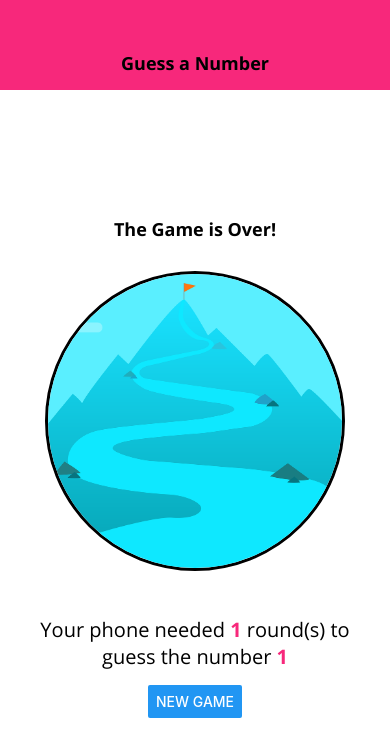
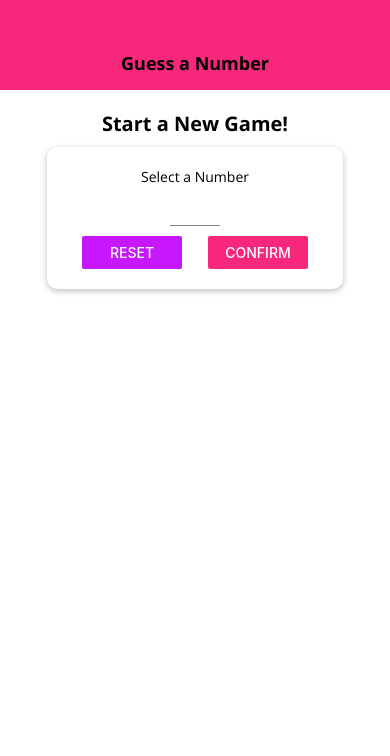
Before and after one commit to yashjawale/guess-a-number, a React Native app: screen / in a window 390 px wide. Shown: the top 756 px of the page. Built offline with nearby package versions, Linux system fonts and the light colour scheme.

Commit message:
Added Custom Buttons

```diff
--- a/App.js
+++ b/App.js
@@ -46,14 +46,6 @@
 
 	let content = <StartGameScreen onStartGame={startGameHandler} />;
 
-	content = (
-		<GameOverScreen
-			roundsNumber={1}
-			userNumber={1}
-			onRestart={configureNewGameHandler}
-		/>
-	);
-
 	if (userNumber && guessRounds <= 0) {
 		content = (
 			<GameScreen userChoice={userNumber} onGameOver={gameOverHandler} />
--- /dev/null
+++ b/components/MainButton.js
@@ -0,0 +1,29 @@
+import React from "react";
+import { View, Text, StyleSheet, TouchableOpacity } from "react-native";
+import Colors from "../constants/colors.js";
+
+const MainButton = (props) => {
+	return (
+		<TouchableOpacity activeOpacity={0.6} onPress={props.onPress}>
+			<View style={styles.button}>
+				<Text style={styles.buttonText}>{props.children}</Text>
+			</View>
+		</TouchableOpacity>
+	);
+};
+
+const styles = StyleSheet.create({
+	button: {
+		backgroundColor: Colors.primary,
+		paddingVertical: 12,
+		paddingHorizontal: 30,
+		borderRadius: 50,
+	},
+	buttonText: {
+		fontFamily: "open-sans",
+		color: "white",
+		fontSize: 18,
+	},
+});
+
+export default MainButton;
--- a/screens/GameOverScreen.js
+++ b/screens/GameOverScreen.js
@@ -3,6 +3,7 @@
 
 import BodyText from "../components/BodyText.js";
 import TitleText from "../components/TitleText.js";
+import MainButton from "../components/MainButton.js";
 import Colors from "../constants/colors.js";
 
 const GameOverScreen = (props) => {
@@ -29,7 +30,7 @@
 					<Text style={styles.highlight}>{props.userNumber}</Text>
 				</BodyText>
 			</View>
-			<Button title="NEW GAME" onPress={props.onRestart} />
+			<MainButton onPress={props.onRestart}>NEW GAME</MainButton>
 		</View>
 	);
 };
--- a/screens/GameScreen.js
+++ b/screens/GameScreen.js
@@ -3,6 +3,7 @@
 
 import NumberContainer from "../components/NumberContainer.js";
 import Card from "../components/Card.js";
+import MainButton from "../components/MainButton.js";
 import DefaultStyles from "../constants/default-styles.js";
 
 const generateRandomInBetween = (min, max, exclude) => {
@@ -64,11 +65,12 @@
 			<Text style={DefaultStyles.title}>Opponent's Guess</Text>
 			<NumberContainer>{currentGuess}</NumberContainer>
 			<Card style={styles.buttonContainer}>
-				<Button title="LOWER" onPress={nextGuessHandler.bind(this, "lower")} />
-				<Button
-					title="GREATER"
-					onPress={nextGuessHandler.bind(this, "greater")}
-				/>
+				<MainButton onPress={nextGuessHandler.bind(this, "lower")}>
+					LOWER
+				</MainButton>
+				<MainButton onPress={nextGuessHandler.bind(this, "greater")}>
+					GREATER
+				</MainButton>
 			</Card>
 		</View>
 	);
@@ -83,8 +85,8 @@
 	buttonContainer: {
 		flexDirection: "row",
 		justifyContent: "space-around",
-		width: 300,
-		maxWidth: "80%",
+		width: 400,
+		maxWidth: "90%",
 		marginTop: 20,
 	},
 });
--- a/screens/StartGameScreen.js
+++ b/screens/StartGameScreen.js
@@ -11,6 +11,7 @@
 
 import Card from "../components/Card.js";
 import Input from "../components/Input";
+import MainButton from "../components/MainButton.js";
 import NumberContainer from "../components/NumberContainer.js";
 import BodyText from "../components/BodyText.js";
 import TitleText from "../components/TitleText.js";
@@ -53,10 +54,9 @@
 			<Card style={styles.summaryContainer}>
 				<BodyText>You Selected</BodyText>
 				<NumberContainer>{selectedNumber}</NumberContainer>
-				<Button
-					title="START GAME"
-					onPress={() => props.onStartGame(selectedNumber)}
-				/>
+				<MainButton onPress={() => props.onStartGame(selectedNumber)}>
+					START GAME
+				</MainButton>
 			</Card>
 		);
 	}
```
